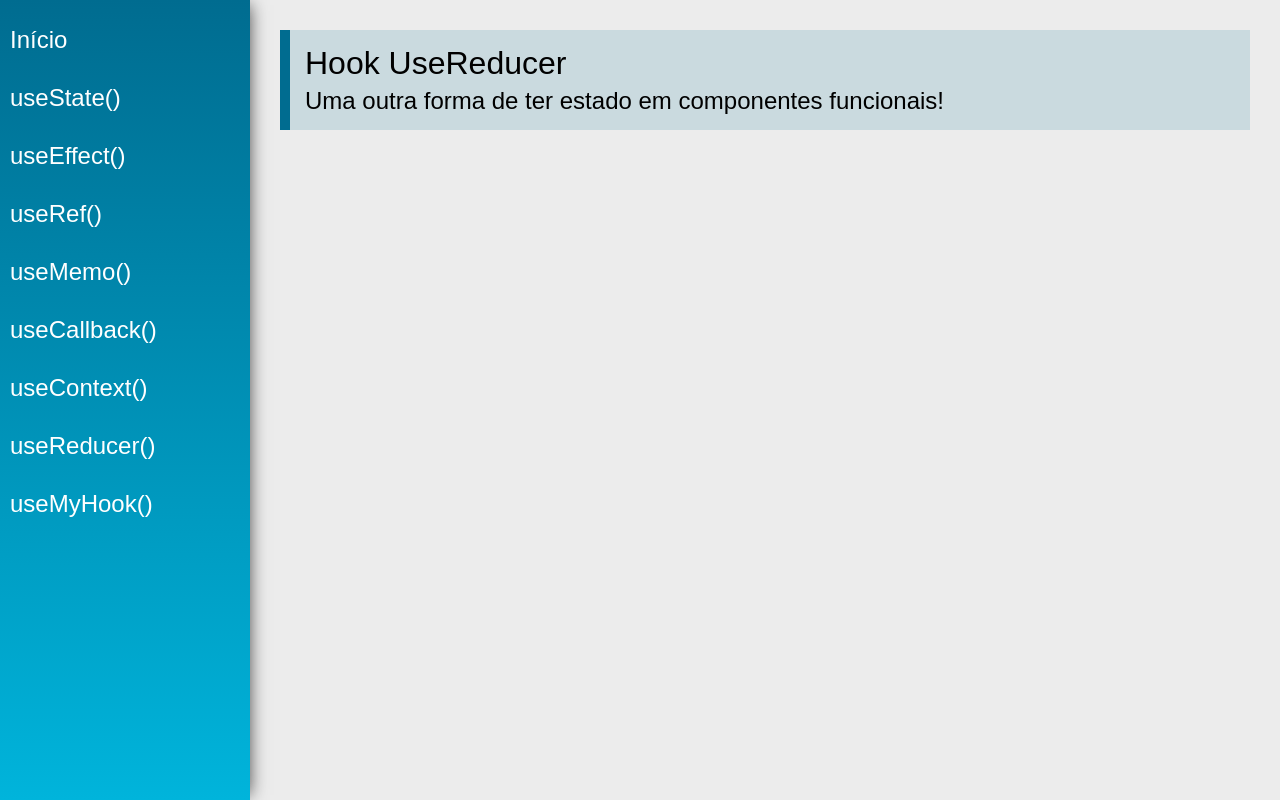
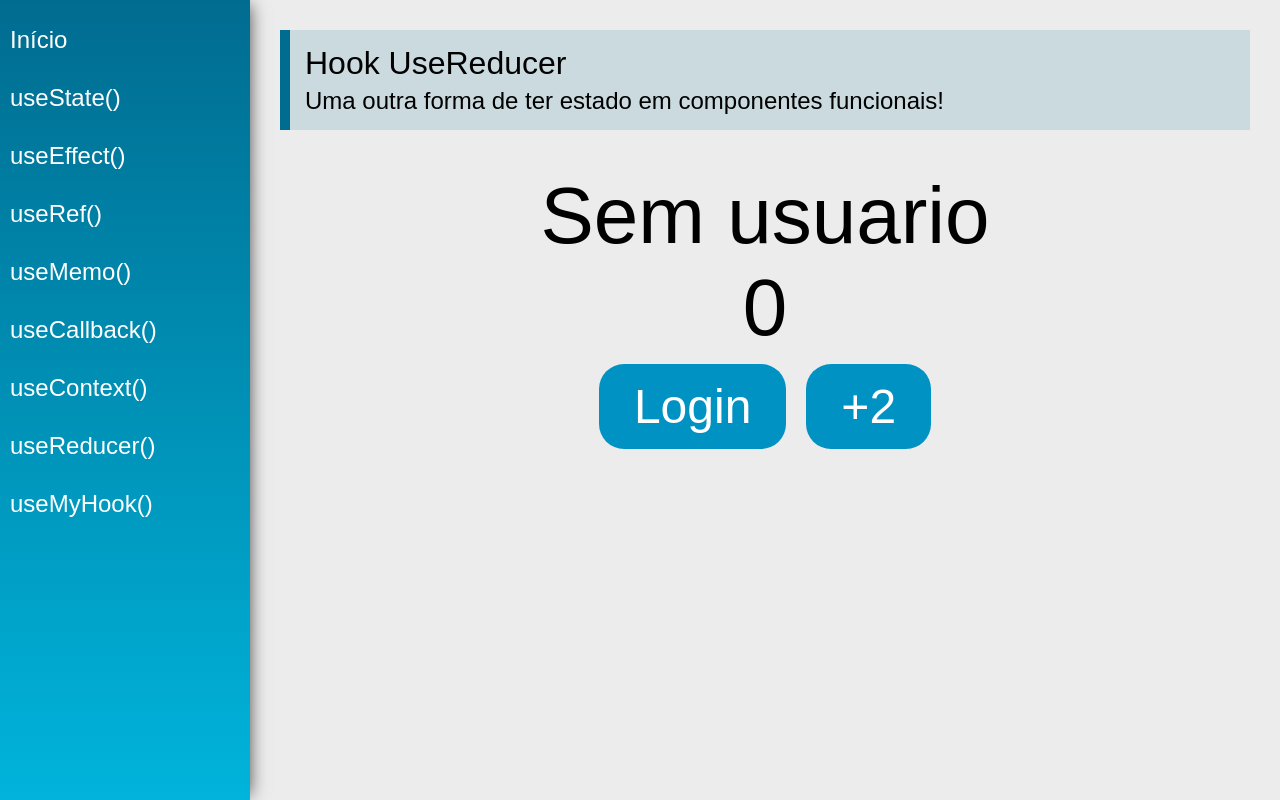
Before and after one commit to Miguel-Barros-Clear/react-hooks-project, a React (Create React App) app: page /useReducer in a window 1280 px wide. Built offline with nearby package versions, Linux system fonts and the light colour scheme.

Commit message:
feat: adding useReducer examples into project

```diff
--- a/src/views/examples/UseReducer.jsx
+++ b/src/views/examples/UseReducer.jsx
@@ -1,15 +1,57 @@
-import React from 'react'
-import PageTitle from '../../components/layout/PageTitle'
+import React, { useReducer } from "react";
+import PageTitle from "../../components/layout/PageTitle";
+
+const initialState = {
+  cart: [],
+  products: [],
+  user: null,
+  number: 0,
+};
+
+function reducer(state, action) {
+  switch (action.type) {
+    case "numberAdd2":
+      return { ...state, number: state.number + 2 };
+    case "login":
+      return { ...state, user: { name: action.payload } };
+    default:
+      return state;
+  }
+}
 
 const UseReducer = (props) => {
+  const [state, dispatch] = useReducer(reducer, initialState);
+
   return (
     <div className="UseReducer">
       <PageTitle
         title="Hook UseReducer"
         subtitle="Uma outra forma de ter estado em componentes funcionais!"
       />
+      <div className="center">
+        {state.user ? (
+          <span className="text">{state.user.name}</span>
+        ) : (
+          <span className="text">Sem usuario</span>
+        )}
+        <span className="text">{state.number}</span>
+        <div>
+          <button
+            className="btn"
+            onClick={() => dispatch({ type: "login", payload: "Maria" })}
+          >
+            Login
+          </button>
+          <button
+            className="btn"
+            onClick={() => dispatch({ type: "numberAdd2" })}
+          >
+            +2
+          </button>
         </div>
-    )
-}
+      </div>
+    </div>
+  );
+};
 
-export default UseReducer
+export default UseReducer;
```
Lines whose indentation alone changed are shown as unchanged.
